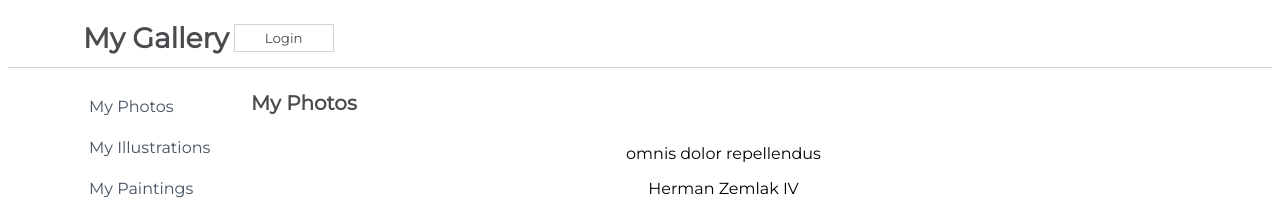
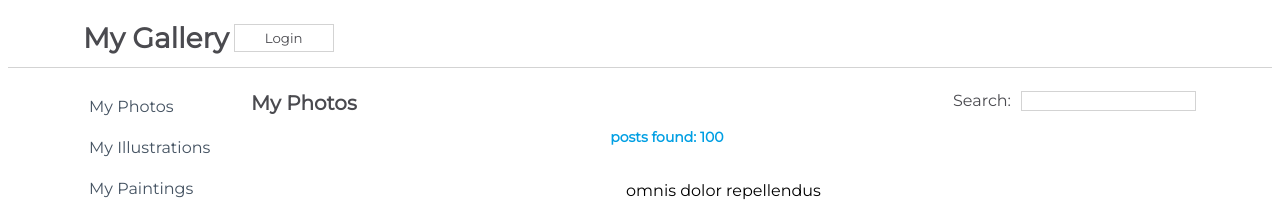
Before and after one commit to khubabshams/react-challenge-1, a React (Create React App) app in the folder my-app/: page / in a window 1280 px wide. Shown: the top 202 px of the page. Built offline with nearby package versions, Linux system fonts and the light colour scheme.

Commit message:
Add search input and filter posts based on it

```diff
--- a/my-app/src/components/Content.js
+++ b/my-app/src/components/Content.js
@@ -8,16 +8,25 @@ export class Content extends Component {
     constructor(props) {
         super(props)
         this.state = {
-            isLoaded: false
+            isLoaded: false,
+            posts: []
         }
     }
 
     componentDidMount(){
         setTimeout(() => {
             this.setState(()=>({
-                isLoaded: true
+                isLoaded: true,
+                posts: savedPosts
             }))
         }, 2000);
+    }
+
+    searchPosts = (event) => {
+        const postName = event.target.value.toLowerCase()
+        this.setState(()=>({
+            posts: savedPosts.filter((post) => post.name.toLowerCase().includes(postName))
+        }))
     }
 
     render() {
@@ -25,11 +34,19 @@ export class Content extends Component {
             <div className={css.Content}>
                 <div className={css.TitleBar}>
                     <h1>My Photos</h1>
+                    <form>
+                        <lablel htmlFor='search'>Search:</lablel>
+                        <input
+                        name='searchInput'
+                        id='searchInput'
+                        onChange={(event) => this.searchPosts(event)} />
+                    </form>
+                    <h4>posts found: {this.state.posts.length}</h4>
                 </div>
                 <div className={css.SearchResults}>
                     {
                     this.state.isLoaded?
-                    <PostItem posts={savedPosts} />:
+                    <PostItem posts={this.state.posts} />:
                     <Loader/>
                     }
                 </div>
```
